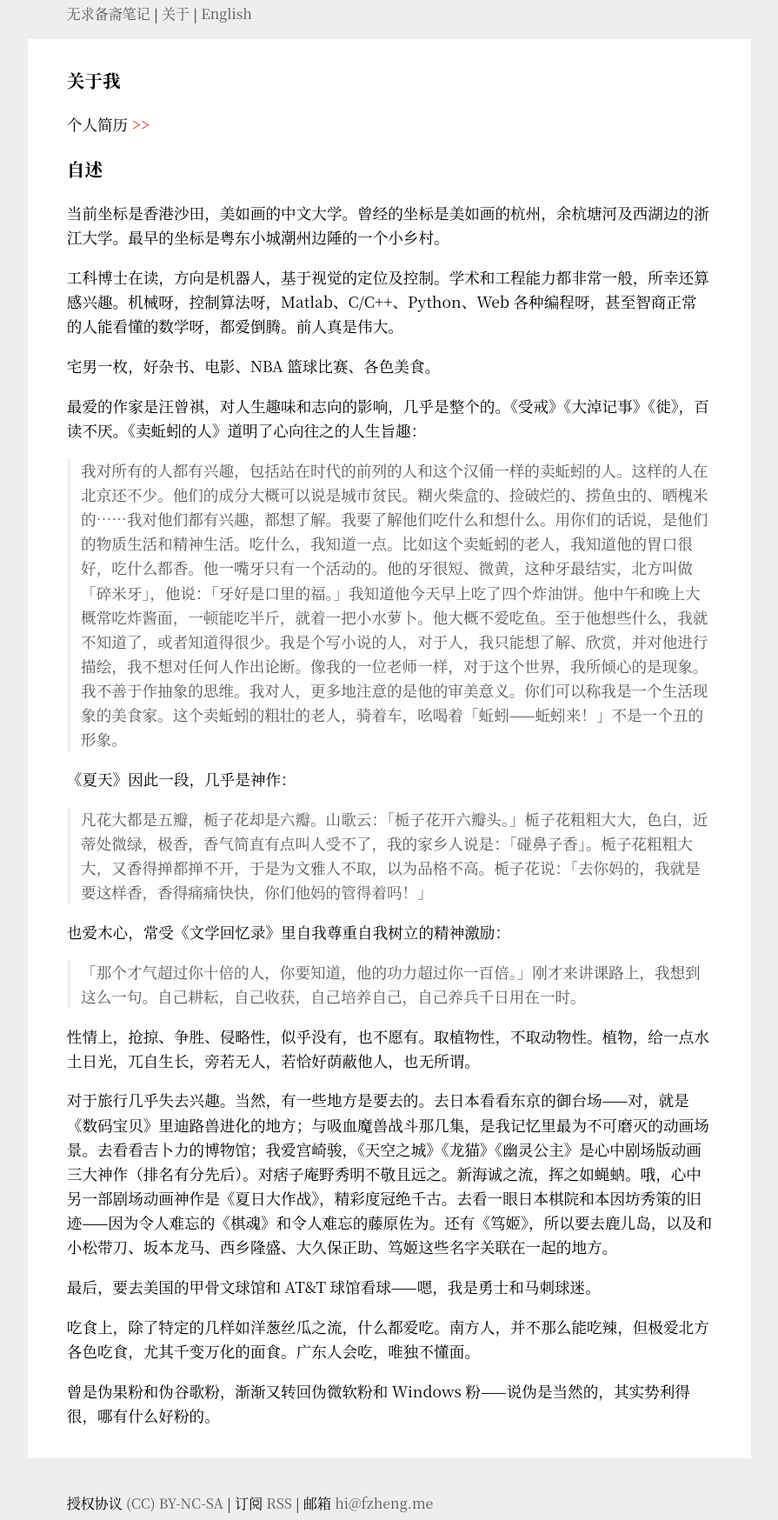
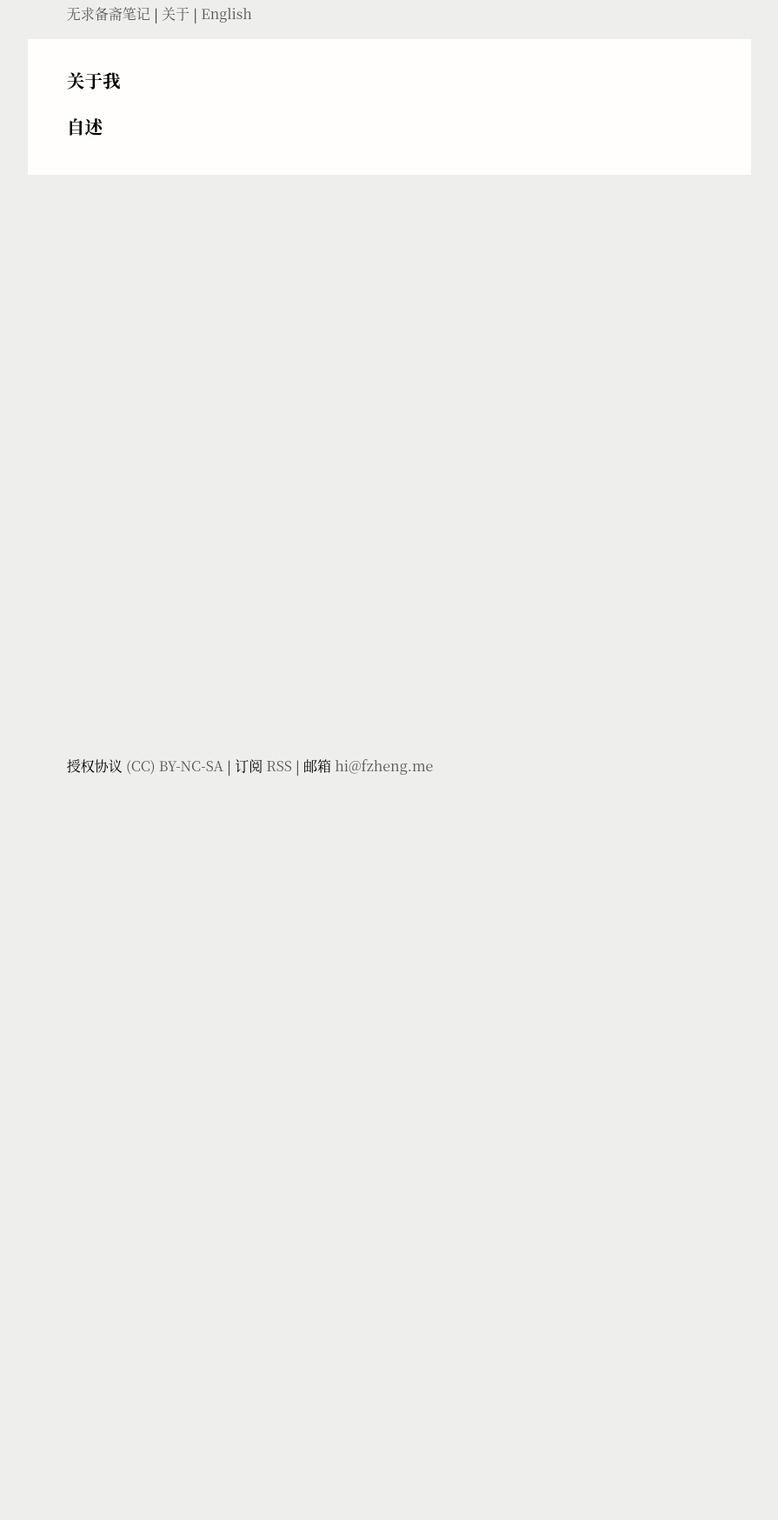
Before and after one commit to ecoyn/ecoyn.github.com, a Jekyll site: the page built from pages/7zishu.md, in a window 1280 px wide. Shown: the whole page at 87% size, without its empty margins (192-1087 px from the left). Built offline with Jekyll 4.4.1, drawn with Linux system fonts in a browser that asks for light colours; our own code applies the rules of GitHub Pages for plain Markdown files; after the commit the page ends 900 px from its top, so only the background shows below that.

Commit message:
Update 7zishu.md

```diff
--- a/pages/7zishu.md
+++ b/pages/7zishu.md
@@ -5,34 +5,5 @@ permalink: /zishu/
 
 ### 关于我
 
-个人简历 [>\>](/files/cvcn2019.pdf)
 
 ### 自述
-
-当前坐标是香港沙田，美如画的中文大学。曾经的坐标是美如画的杭州，余杭塘河及西湖边的浙江大学。最早的坐标是粤东小城潮州边陲的一个小乡村。
-
-工科博士在读，方向是机器人，基于视觉的定位及控制。学术和工程能力都非常一般，所幸还算感兴趣。机械呀，控制算法呀，Matlab、C/C++、Python、Web 各种编程呀，甚至智商正常的人能看懂的数学呀，都爱倒腾。前人真是伟大。
-
-宅男一枚，好杂书、电影、NBA 篮球比赛、各色美食。
-
-最爱的作家是汪曾祺，对人生趣味和志向的影响，几乎是整个的。《受戒》《大淖记事》《徙》，百读不厌。《卖蚯蚓的人》道明了心向往之的人生旨趣：
-
-> 我对所有的人都有兴趣，包括站在时代的前列的人和这个汉俑一样的卖蚯蚓的人。这样的人在北京还不少。他们的成分大概可以说是城市贫民。糊火柴盒的、捡破烂的、捞鱼虫的、晒槐米的……我对他们都有兴趣，都想了解。我要了解他们吃什么和想什么。用你们的话说，是他们的物质生活和精神生活。吃什么，我知道一点。比如这个卖蚯蚓的老人，我知道他的胃口很好，吃什么都香。他一嘴牙只有一个活动的。他的牙很短、微黄，这种牙最结实，北方叫做「碎米牙」，他说：「牙好是口里的福。」我知道他今天早上吃了四个炸油饼。他中午和晚上大概常吃炸酱面，一顿能吃半斤，就着一把小水萝卜。他大概不爱吃鱼。至于他想些什么，我就不知道了，或者知道得很少。我是个写小说的人，对于人，我只能想了解、欣赏，并对他进行描绘，我不想对任何人作出论断。像我的一位老师一样，对于这个世界，我所倾心的是现象。我不善于作抽象的思维。我对人，更多地注意的是他的审美意义。你们可以称我是一个生活现象的美食家。这个卖蚯蚓的粗壮的老人，骑着车，吆喝着「蚯蚓——蚯蚓来！」不是一个丑的形象。
-
-《夏天》因此一段，几乎是神作：
-
-> 凡花大都是五瓣，栀子花却是六瓣。山歌云：「栀子花开六瓣头。」栀子花粗粗大大，色白，近蒂处微绿，极香，香气简直有点叫人受不了，我的家乡人说是：「碰鼻子香」。栀子花粗粗大大，又香得掸都掸不开，于是为文雅人不取，以为品格不高。栀子花说：「去你妈的，我就是要这样香，香得痛痛快快，你们他妈的管得着吗！」
-
-也爱木心，常受《文学回忆录》里自我尊重自我树立的精神激励：
-
->「那个才气超过你十倍的人，你要知道，他的功力超过你一百倍。」刚才来讲课路上，我想到这么一句。自己耕耘，自己收获，自己培养自己，自己养兵千日用在一时。
-
-性情上，抢掠、争胜、侵略性，似乎没有，也不愿有。取植物性，不取动物性。植物，给一点水土日光，兀自生长，旁若无人，若恰好荫蔽他人，也无所谓。
-
-对于旅行几乎失去兴趣。当然，有一些地方是要去的。去日本看看东京的御台场——对，就是《数码宝贝》里迪路兽进化的地方；与吸血魔兽战斗那几集，是我记忆里最为不可磨灭的动画场景。去看看吉卜力的博物馆；我爱宫崎骏，《天空之城》《龙猫》《幽灵公主》是心中剧场版动画三大神作（排名有分先后）。对痞子庵野秀明不敬且远之。新海诚之流，挥之如蝇蚋。哦，心中另一部剧场动画神作是《夏日大作战》，精彩度冠绝千古。去看一眼日本棋院和本因坊秀策的旧迹——因为令人难忘的《棋魂》和令人难忘的藤原佐为。还有《笃姬》，所以要去鹿儿岛，以及和小松带刀、坂本龙马、西乡隆盛、大久保正助、笃姬这些名字关联在一起的地方。
-
-最后，要去美国的甲骨文球馆和 AT&T 球馆看球——嗯，我是勇士和马刺球迷。
-
-吃食上，除了特定的几样如洋葱丝瓜之流，什么都爱吃。南方人，并不那么能吃辣，但极爱北方各色吃食，尤其千变万化的面食。广东人会吃，唯独不懂面。
-
-曾是伪果粉和伪谷歌粉，渐渐又转回伪微软粉和 Windows 粉——说伪是当然的，其实势利得很，哪有什么好粉的。
```
